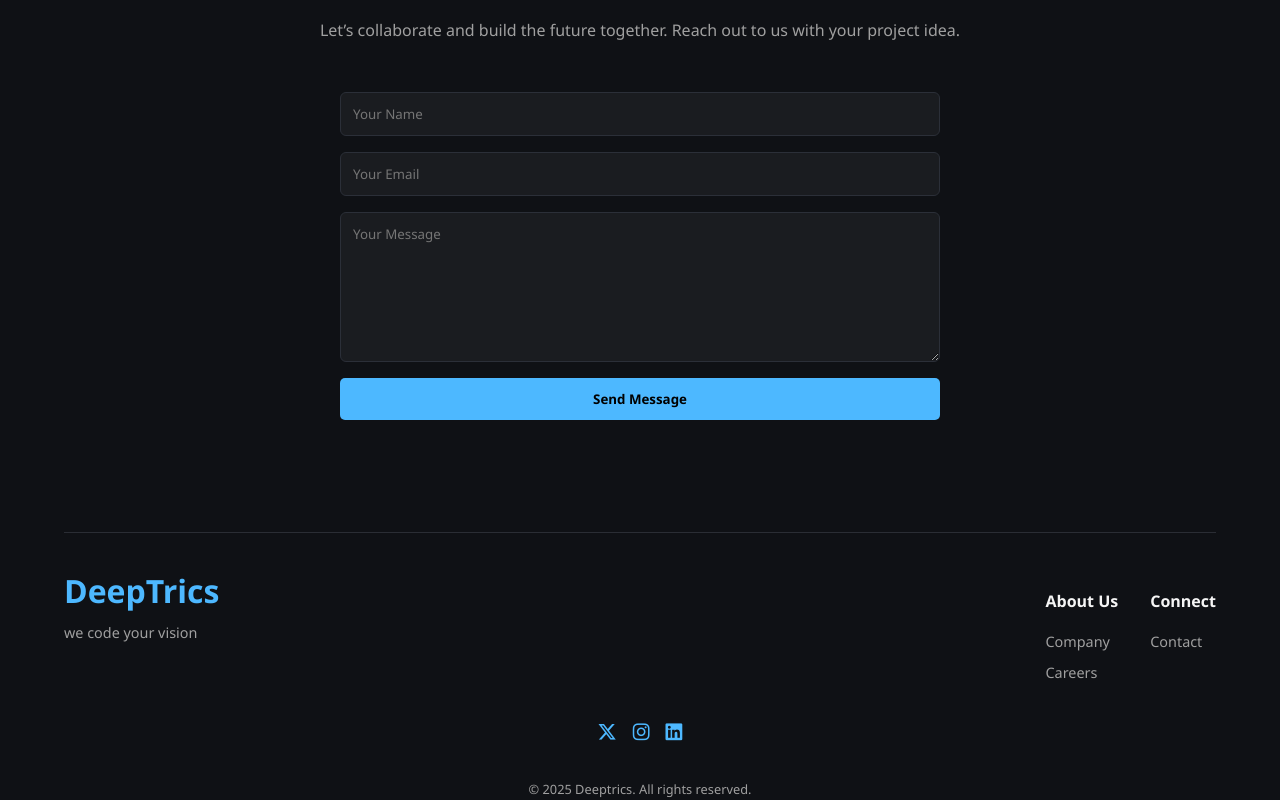
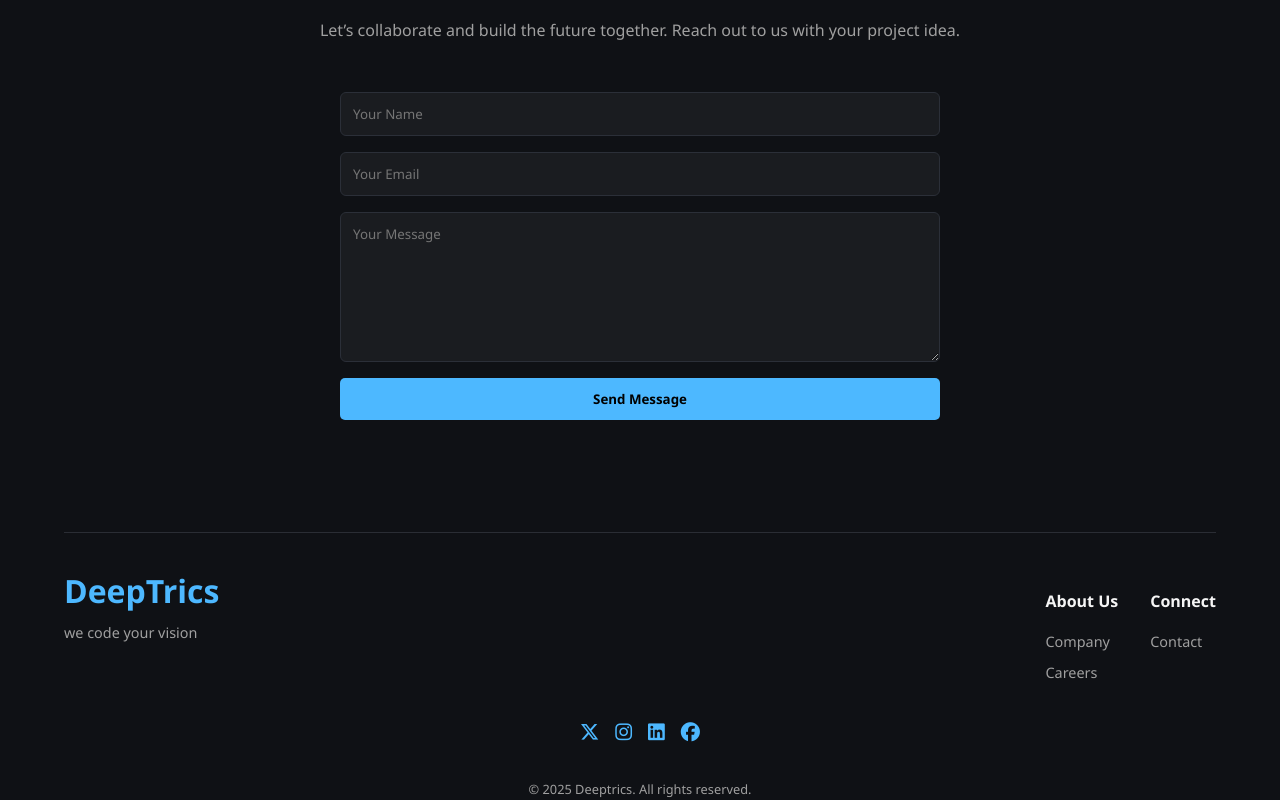
Before and after one commit to DeepTricsSoftwareSolutions/Deeptrics, a plain HTML site: page index.html in a window 1280 px wide. Shown: the part 4774-5574 px from the top of the page. Drawn offline with Linux system fonts and the light colour scheme.

Commit message:
added facebook

```diff
--- a/index.html
+++ b/index.html
@@ -235,6 +235,7 @@ Verified internship certificates, personal feedback, and a platform to showcase
                 <a href="https://x.com/DeepTrics" target="_blank"><i class="fa-brands fa-x-twitter"></i></a>
                 <a href="https://www.instagram.com/deeptrics_" target="_blank"><i class="fab fa-instagram"></i></a>
                 <a href="https://www.linkedin.com/in/deeptrics-software-solutions-523428359" target="_blank"><i class="fa-brands fa-linkedin"></i></a>
+                <a href="https://www.facebook.com/profile.php?id=61574914719300" target="_blank"><i class="fa-brands fa-facebook"></i></a>
             </div>
         </div>
 
```
Also changed, not shown: AI-solutions.html (+2 -1 lines), Mobile-app.html (+1 -0 lines), about.html (+1 -0 lines), aiml-developer.html (+1 -0 lines), backend-developer.html (+1 -0 lines), careers.html (+1 -0 lines), contact.html (+1 -0 lines), frontend-developer.html (+1 -0 lines), services.html (+1 -0 lines), web-development.html (+1 -0 lines).
